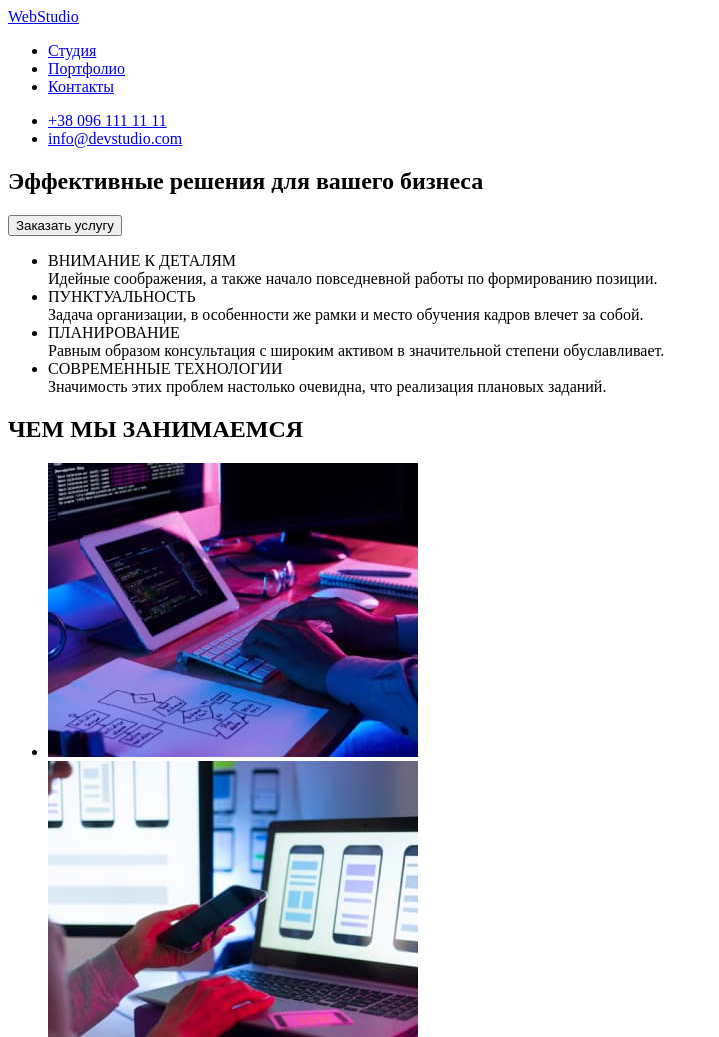
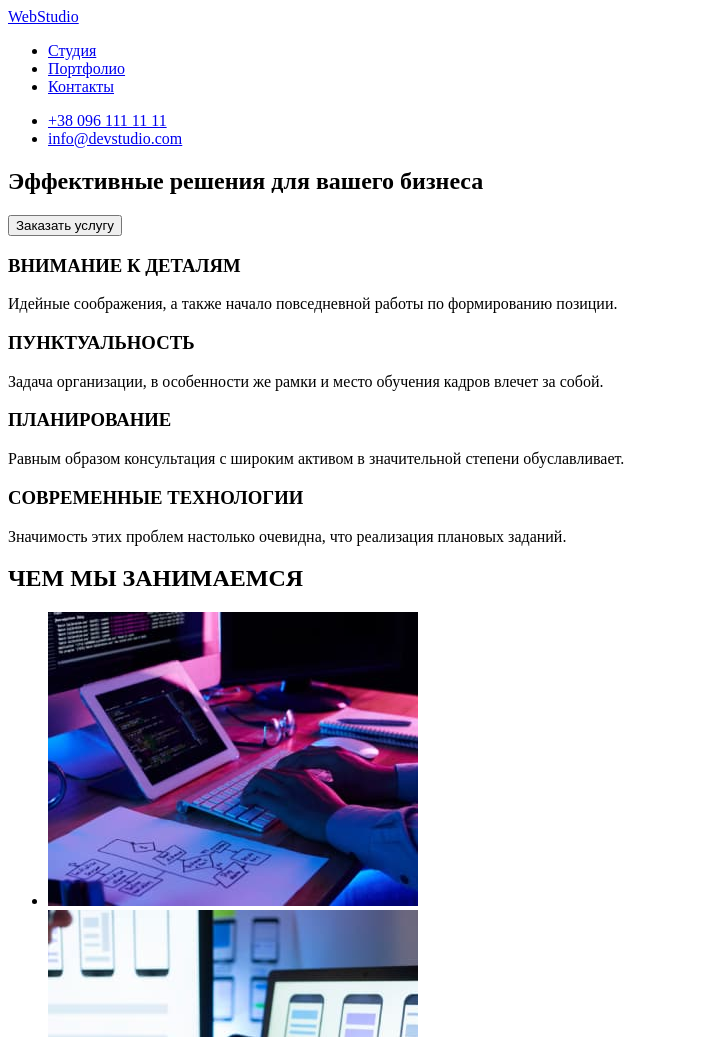
Before and after one commit to slavonoss/goit-markup-hw-01, a plain HTML site: page index.html in a window 1280 px wide. Shown: the top 1037 px of the page, without its empty margins (0-719 px from the left). Drawn offline with Linux system fonts and the light colour scheme.

Commit message:
fix error_8

```diff
--- a/index.html
+++ b/index.html
@@ -29,16 +29,16 @@
     </section>
 
        <section class="feature">
-           <ul>
-            <li>ВНИМАНИЕ К ДЕТАЛЯМ</li>
-            Идейные соображения, а также начало повседневной работы по формированию позиции.
-            <li>ПУНКТУАЛЬНОСТЬ</li>
-            Задача организации, в особенности же рамки и место обучения кадров влечет за собой.
-            <li>ПЛАНИРОВАНИЕ</li>
-            Равным образом консультация с широким активом в значительной степени обуславливает.
-            <li>СОВРЕМЕННЫЕ ТЕХНОЛОГИИ</li>
-            Значимость этих проблем настолько очевидна, что реализация плановых заданий.
-           </ul>
+
+            <h3>ВНИМАНИЕ К ДЕТАЛЯМ</h3>
+            <p>Идейные соображения, а также начало повседневной работы по формированию позиции.</p>
+            <h3>ПУНКТУАЛЬНОСТЬ</h3>
+            <p>Задача организации, в особенности же рамки и место обучения кадров влечет за собой.</p>
+            <h3>ПЛАНИРОВАНИЕ</h3>
+            <p>Равным образом консультация с широким активом в значительной степени обуславливает.
+            <h3>СОВРЕМЕННЫЕ ТЕХНОЛОГИИ</h3></p>
+            <p>Значимость этих проблем настолько очевидна, что реализация плановых заданий.</p>
+
        </section>
         <section class="what_we_do">
             <h2>ЧЕМ МЫ ЗАНИМАЕМСЯ</h2>
@@ -51,28 +51,27 @@
         </section>
         <section class="our_team">
             <h2>Наша команда</h2>
-            <figure>
-            <ul>
+                <ul>
                 <li><img src="/goit-markup-hw-01/images/img1.jpg" alt="igor" width="276"></li>
-                <figcaption> <b>Игорь Демьяненко</b>
+                <b>Игорь Демьяненко</b>
                     <p>Product Designer</p>
-                </figcaption>
+
                 <li><img src="/goit-markup-hw-01/images/img2.jpg" alt="olga" width="276"></li>
-                <figcaption> <b>Ольга Репина</b>
+                 <b>Ольга Репина</b>
                     <p>Frontend Developer</p>
-                </figcaption>
+
 
                 <li><img src="/goit-markup-hw-01/images/img3.jpg" alt="nikolay" width="276"></li>
-                <figcaption> <b>Николай Тарасов</b>
+                 <b>Николай Тарасов</b>
                     <p>Marketing</p>
-                </figcaption>
+
                 <li><img src="/goit-markup-hw-01/images/img4.jpg" alt="mihail" width="276"></li>
-                <figcaption>
+
                     <b>Михаил Ермаков</b>
                     <p>UI Designer</p>
-                </figcaption>
+
             </ul>
-            </figure>
+
         </section>
 
     </main>
```
